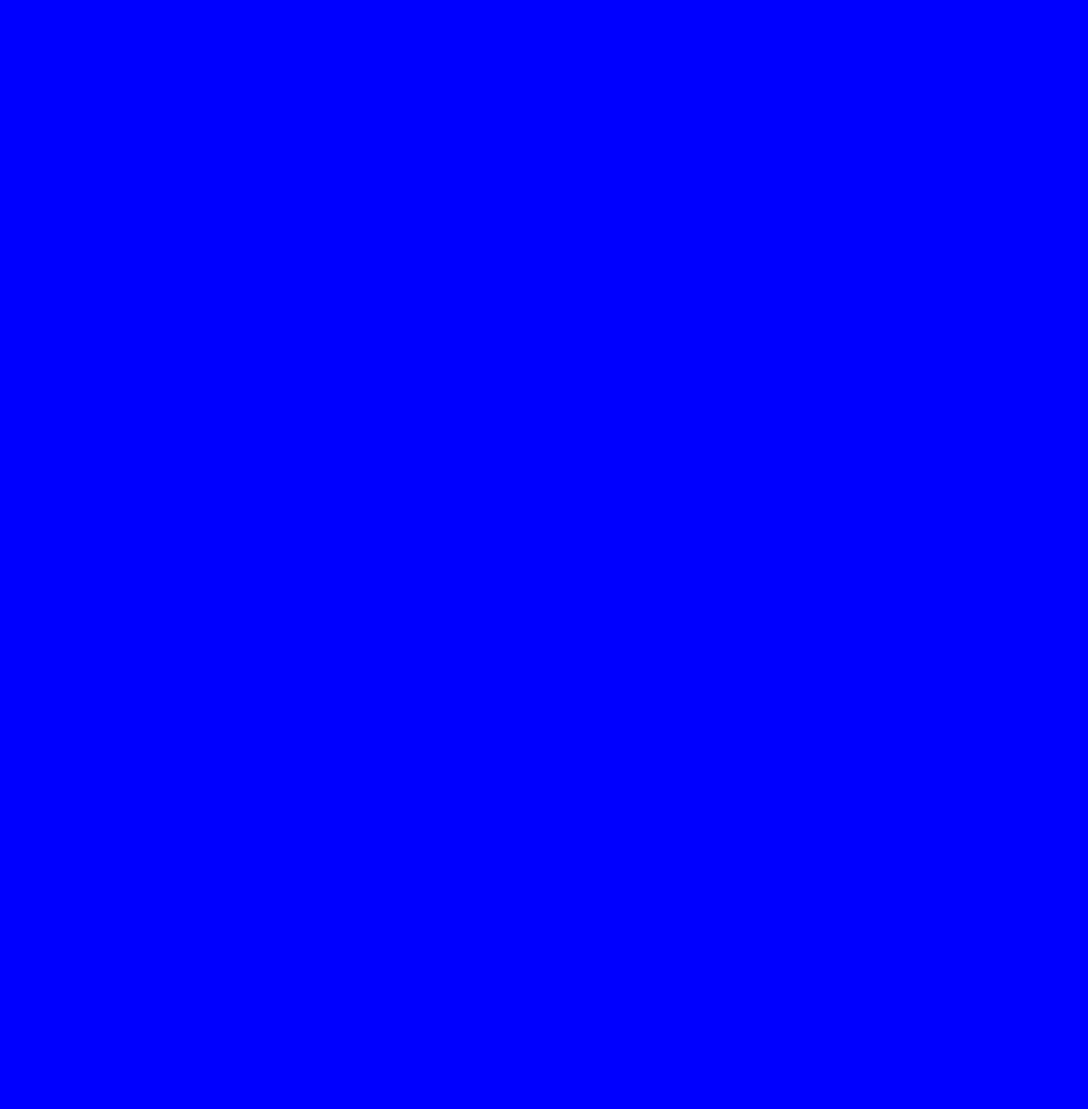
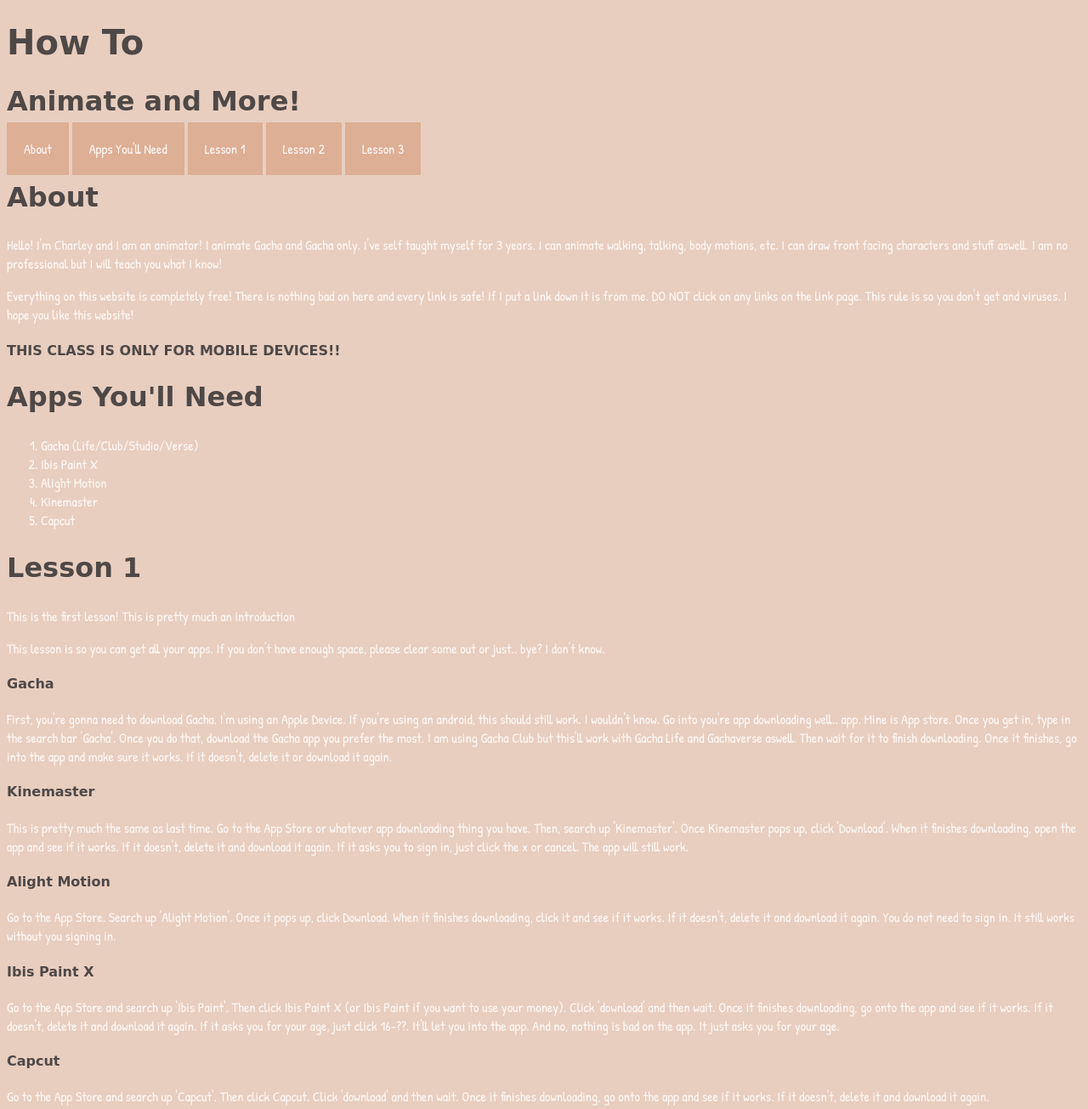
Before and after one commit to CharleysAdventures/HowTo, a plain HTML site: page Documents/How-To/index.html in a window 1280 px wide. Shown: the whole page at 85% size. Before the commit the page ends 800 px from the top, so only its background shows below. Drawn offline with Linux system fonts and the light colour scheme; a web font is replaced by a local one.

Commit message:
Add HTML and CSS.

```diff
--- a/Documents/How-To/index.html
+++ b/Documents/How-To/index.html
@@ -1,11 +1,67 @@
 <!DOCTYPE html>
 <html lang="en" dir="ltr">
   <head>
-    <link href="resources/css/style.css" rel="stylesheet" type="text/css"
+    <link href="resources/css/style.css" rel="stylesheet" type="text/css">
     <meta charset="utf-8">
-    <title></title>
+    <link href="https://fonts.googleapis.com/css2?family=Patrick+Hand+SC&display=swap" rel="stylesheet">
+    <link href="https://fonts.googleapis.com/css2?family=Patrick+Hand&display=swap" rel="stylesheet">
+    <title>Animation</title>
   </head>
   <body>
+    <h1>How To</h1>
+    <h2>Animate and More!</h2>
+
+    <nav>
+      <a href="#about">About</a>
+      <a href="#apps">Apps You'll Need</a>
+      <a href="#lesson1">Lesson 1</a>
+      <a href="#lesson2">Lesson 2</a>
+      <a href="lesson3">Lesson 3</a>
+    </nav>
+
+    <div id="#about"</div>
+    <h2>About</h2>
+
+    <p>Hello! I'm Charley and I am an animator! I animate Gacha and Gacha only. I've self taught myself for 3 years. I can animate walking, talking,
+      body motions, etc. I can draw front facing characters and stuff aswell. I am no professional but I will teach you what I know!</p>
+    <p>Everything on this website is completely free! There is nothing bad on here and every link is safe! If I put a link down it is from me. DO NOT
+      click on any links on the link page. This rule is so you don't get and viruses. I hope you like this website!</p>
+      <h4>THIS CLASS IS ONLY FOR MOBILE DEVICES!!</h4>
+
+    <div id="#apps"</div>
+      <h2>Apps You'll Need</h2>
+    <ol>
+      <li>Gacha (Life/Club/Studio/Verse)</li>
+      <li>Ibis Paint X</li>
+      <li>Alight Motion</li>
+      <li>Kinemaster</li>
+      <li>Capcut</li>
+    </ol>
+
+    <div id="#lesson1"</div>
+      <h2>Lesson 1</h2>
+<p>This is the first lesson! This is pretty much an introduction</p>
+<p>This lesson is so you can get all your apps. If you don't have enough space, please clear some out or just.. bye? I don't know.</p>
+    <h4>Gacha</h4>
+      <p>First, you're gonna need to download Gacha. I'm using an Apple Device. If you're using an android, this should still work. I wouldn't know.
+        Go into you're app downloading well.. app. Mine is App store. Once you get in, type in the search bar 'Gacha'. Once you do that, download
+        the Gacha app you prefer the most. I am using Gacha Club but this'll work with Gacha Life and Gachaverse aswell. Then wait for it to finish
+        downloading. Once it finishes, go into the app and make sure it works. If it doesn't, delete it or download it again.</p>
+    <h4>Kinemaster</h4>
+      <p>This is pretty much the same as last time. Go to the App Store or whatever app downloading thing you have. Then, search up 'Kinemaster'.
+        Once Kinemaster pops up, click 'Download'. When it finishes downloading, open the app and see if it works. If it doesn't, delete it and
+        download it again. If it asks you to sign in, just click the x or cancel. The app will still work.</p>
+    <h4>Alight Motion</h4>
+      <p>Go to the App Store. Search up 'Alight Motion'. Once it pops up, click Download. When it finishes downloading, click it and see if it works.
+        If it doesn't, delete it and download it again. You do not need to sign in. It still works without you signing in.</p>
+    <h4>Ibis Paint X</h4>
+      <p>Go to the App Store and search up 'Ibis Paint'. Then click Ibis Paint X (or Ibis Paint if you want to use your money). Click 'download' and
+        then wait. Once it finishes downloading, go onto the app and see if it works. If it doesn't, delete it and download it again. If it asks you for
+        your age, just click 16-??. It'll let you into the app. And no, nothing is bad on the app. It just asks you for your age.</p>
+    <h4>Capcut</h4>
+      <p>Go to the App Store and search up 'Capcut'. Then click Capcut. Click 'download' and
+        then wait. Once it finishes downloading, go onto the app and see if it works. If it doesn't, delete it and download it again.</p>
+
 
   </body>
 </html>
--- a/Documents/How-To/resources/css/style.css
+++ b/Documents/How-To/resources/css/style.css
@@ -1 +1,45 @@
-*{background-color:blue}
+*{
+  background-color: #E8CEBF;
+}
+
+h1{
+  font-size: 2.5rem;
+  color: #4F4846;
+  font-family: 'Patrick Hand SC', cursive;
+}
+
+h2{
+  font-size: 2rem;
+  color: #4F4846;
+  font-family: 'Patrick Hand SC', cursive;
+}
+
+h3{
+  font-size: 1.5rem;
+  color: #4F4846;
+  font-family: 'Patrick Hand SC', cursive;
+}
+
+h4{
+  font-size:1.0;
+  color: #4F4846;
+  font-family: 'Patrick Hand SC', cursive;
+}
+
+p{
+  color: #FDF8F5;
+  font-family: 'Patrick Hand', cursive;
+}
+
+a{
+  background-color: #ddaf94;
+  color: #fdf8f5;
+  text-decoration: none;
+  padding: 20px;
+  font-family: 'Patrick Hand', cursive;
+}
+
+li{
+  color:#fdf8f5;
+  font-family: 'Patrick Hand', cursive;
+}
```
